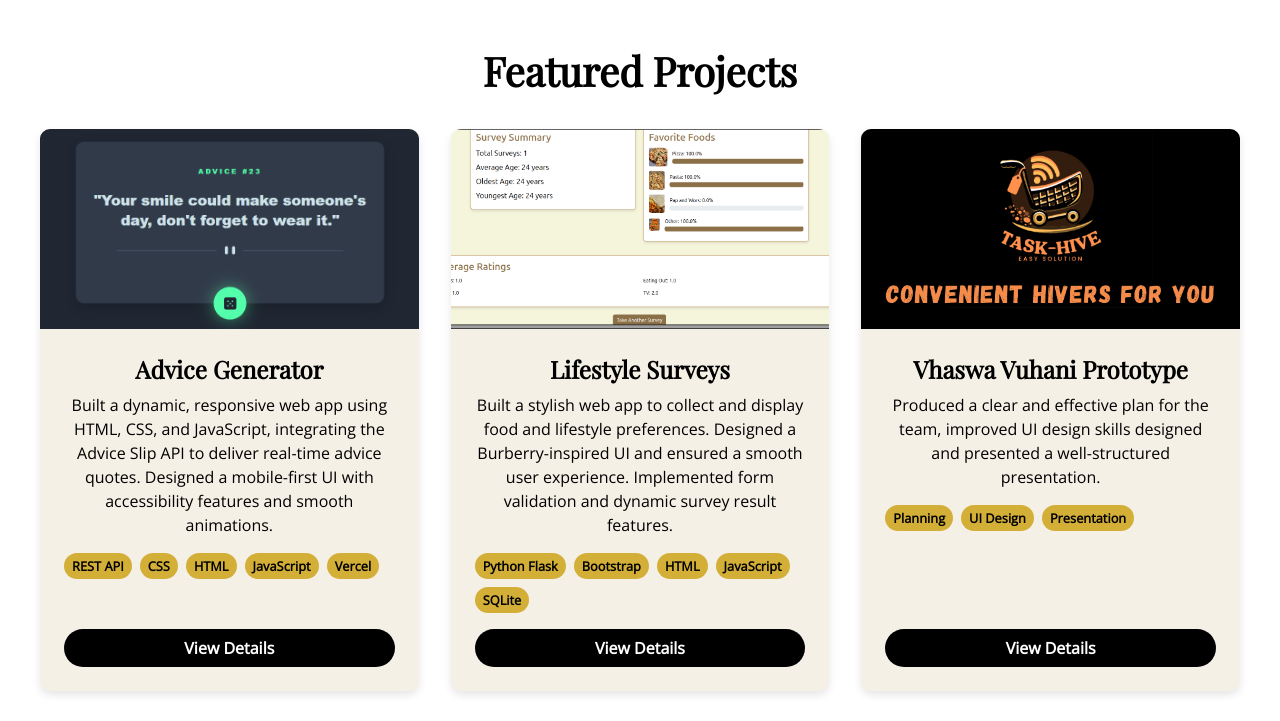
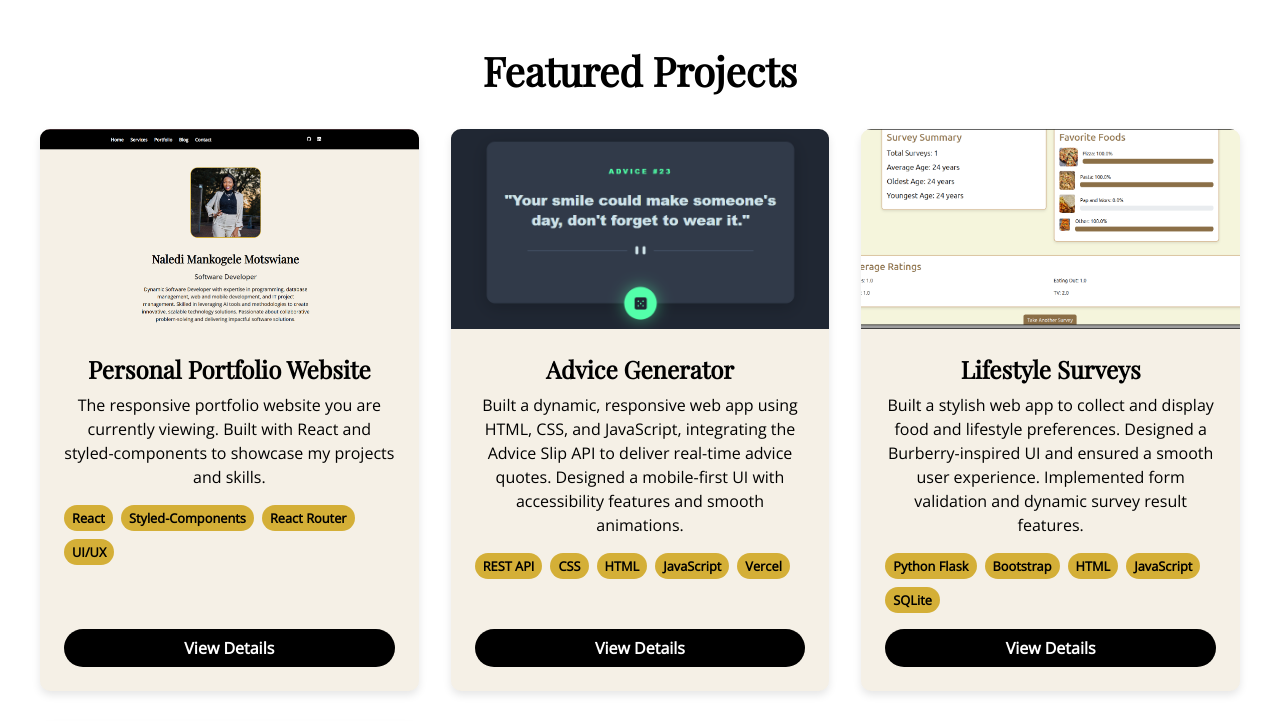
Before and after one commit to Naledi-starr/Naledi-Portfolio, a React (Create React App) app: page / in a window 1280 px wide. Shown: the part 880-1601 px from the top of the page. Built offline with nearby package versions, Linux system fonts and the light colour scheme.

Commit message:
Refactor components: Hero, ProjectDetailPage, SoftSkills, and data/projects.js

```diff
--- a/src/components/Hero.js
+++ b/src/components/Hero.js
@@ -96,6 +96,12 @@ const StatLabel = styled.div`
   font-weight: 600;
 `;
 
+const SocialLinksWrapper = styled.div`
+  display: flex;
+  justify-content: center;
+  margin-bottom: 2rem;
+`;
+
 const Hero = () => {
   const handleScroll = (e, targetId) => {
     e.preventDefault();
@@ -113,9 +119,9 @@ const Hero = () => {
       <Description>
         Dynamic Software Developer with expertise in programming, database management, web and mobile development, and IT project management. Skilled in leveraging AI tools and methodologies to create innovative, scalable technology solutions. Passionate about collaborative problem-solving and delivering impactful software solutions.
       </Description>
-      <div style={{ display: 'flex', justifyContent: 'center', marginBottom: '2rem' }}>
+      <SocialLinksWrapper>
         <SocialLinks color="#000" size="1.8rem" gap="1.5rem" />
-      </div>
+      </SocialLinksWrapper>
       <CTAButtons>
         <Button href="#services" onClick={(e) => handleScroll(e, 'services')}>Explore Services</Button>
         <Button href="/Naledi_Motswiane_Resume.pdf" target="_blank" rel="noopener noreferrer">My Resume</Button>
--- a/src/components/ProjectDetailPage.js
+++ b/src/components/ProjectDetailPage.js
@@ -108,8 +108,12 @@ const ProjectDetailPage = () => {
           {project.tags.map(tag => <Tag key={tag}>{tag}</Tag>)}
         </TagsContainer>
         <LinksContainer>
-          <ProjectLink href={project.liveUrl} target="_blank" rel="noopener noreferrer">View Live</ProjectLink>
-          <ProjectLink href={project.repoUrl} target="_blank" rel="noopener noreferrer">View Code</ProjectLink>
+          {project.liveUrl && project.liveUrl !== '#' && (
+            <ProjectLink href={project.liveUrl} target="_blank" rel="noopener noreferrer">View Live</ProjectLink>
+          )}
+          {project.repoUrl && project.repoUrl !== '#' && (
+            <ProjectLink href={project.repoUrl} target="_blank" rel="noopener noreferrer">View Code</ProjectLink>
+          )}
         </LinksContainer>
         <BackLink to="/portfolio">← Back to Portfolio</BackLink>
       </ProjectContent>
--- a/src/components/SoftSkills.js
+++ b/src/components/SoftSkills.js
@@ -2,12 +2,15 @@ import React from 'react';
 import styled from 'styled-components';
 
 const SkillsSection = styled.section`
-  padding: 4rem 2rem;
-  background-color: #fff;
+  padding: 5rem 2rem;
   color: #000;
+  font-family: 'Open Sans', sans-serif;
+  background-color: #ffffff;
+`;
+
+const Container = styled.div`
   max-width: 900px;
   margin: 0 auto;
-  font-family: 'Open Sans', sans-serif;
 `;
 
 const SectionTitle = styled.h2`
@@ -76,6 +79,7 @@ const skillsData = [
 ];
 return (
   <SkillsSection>
+    <Container>
       <SectionTitle>Soft Skills &amp; Achievements</SectionTitle>
       <SkillsGrid>
         {skillsData.map((skill, index) => (
@@ -93,6 +97,7 @@ return (
           </SkillCard>
         ))}
       </SkillsGrid>
+    </Container>
   </SkillsSection>
 );
 };
--- a/src/data/projects.js
+++ b/src/data/projects.js
@@ -1,4 +1,13 @@
 export const projects = [
+  {
+    id: 4,
+    title: 'Personal Portfolio Website',
+    description: 'The responsive portfolio website you are currently viewing. Built with React and styled-components to showcase my projects and skills.',
+    image: '/screenshot.png',
+    tags: ['React', 'Styled-Components', 'React Router', 'UI/UX'],
+    liveUrl: 'https://naledi-portfolio.vercel.app/',
+    repoUrl: 'https://github.com/Naledi-starr/Naledi-Portfolio',
+  },
   {
     id: 1,
     title: 'Advice Generator',
@@ -26,13 +35,4 @@ export const projects = [
     liveUrl: 'https://www.canva.com/design/DAGdO90KaZ4/a8X2_RjPZZ92rM22PKD_dg/view?utm_content=DAGdO90KaZ4&utm_campaign=designshare&utm_medium=link2&utm_source=uniquelinks&utlId=h1d4fd2db19',
     repoUrl: '#',
   },
-  // {
-  //   id: 4,
-  //   title: 'Digital Career Blueprint',
-  //   description: "A comprehensive career guidance platform designed specifically for aspiring tech professionals in South Africa. This interactive web application helps users explore technology career paths, understand skill requirements, and discover opportunities in South Africa's growing tech industry.",
-  //   image: '/1.png',
-  //   tags: ['React', 'TypeScript', 'Vite', 'Tailwind CSS', 'React Router', 'React Query', 'shadcn-ui'],
-  //   liveUrl: 'https://lovable.dev/projects/904f736c-ed55-49e3-91cc-de2ec6d535d6',
-  //   repoUrl: 'https://github.com/Naledi-starr/Digital-Career-Blueprint-?tab=readme-ov-file#deployment',
-  // }
-];
+ ];
```
Lines whose indentation alone changed are shown as unchanged.
